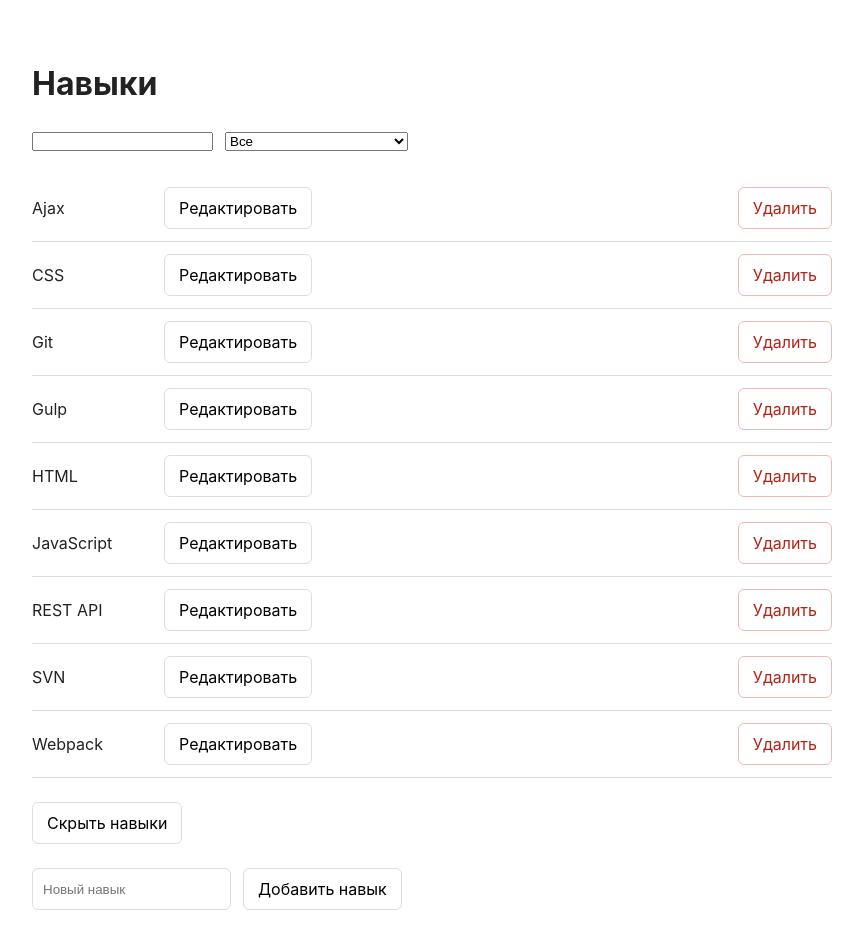
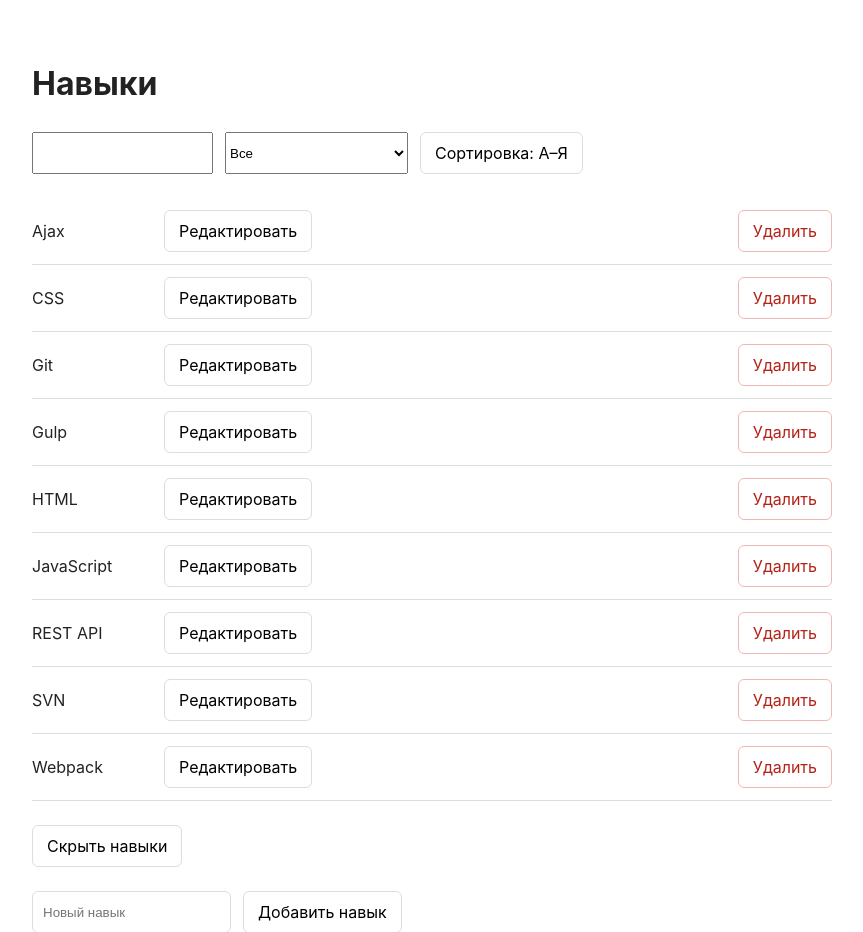
Before and after one commit to vol-ol-vl/personal-portfolio, a React (Vite) app: page / in a window 1280 px wide. Shown: the part 800-1732 px from the top of the page, without its empty margins (8-871 px from the left). Built offline with nearby package versions, Linux system fonts and the light colour scheme.

Commit message:
feat: add skill sorting

```diff
--- a/src/components/sections/Skills/SkillFilters.tsx
+++ b/src/components/sections/Skills/SkillFilters.tsx
@@ -1,19 +1,27 @@
 import type { ChangeEvent } from "react";
-import type { SkillFilter } from "../../../types/skill";
+import type { SkillFilter, SortOrder} from "../../../types/skill";
 
 type SkillFiltersProps = {
     search: string;
     category: SkillFilter;
+    sortOrder: SortOrder;
     onSearchChange: (event: ChangeEvent<HTMLInputElement>) => void;
     onCategoryChange: (event: ChangeEvent<HTMLSelectElement>) => void;
-}
-
+    onSortOrderChange: () => void;
+};
 const SkillFilters = ({
         search,
         category,
+        sortOrder,
         onSearchChange,
-        onCategoryChange
+        onCategoryChange,
+        onSortOrderChange,
     }: SkillFiltersProps) => {
+        const sortButtonText =
+            sortOrder === "asc"
+                ? "Сортировка: А–Я"
+                : "Сортировка: Я–А";
+
         return (
             <div className="skills__filters">
                 <input
@@ -28,6 +36,11 @@
                     <option value='language'>Языки программирования</option>
                     <option value='other'>Другие</option>
                 </select>
+                <button
+                    className="skills__sort-button"
+                    onClick={onSortOrderChange}>
+                        {sortButtonText}
+                </button>
             </div>
         );
 };
--- a/src/components/sections/Skills/Skills.css
+++ b/src/components/sections/Skills/Skills.css
@@ -71,7 +71,8 @@
 .skills__delete-button,
 .skills__toggle,
 .skills__add-button,
-.skills__save-button {
+.skills__save-button,
+.skills__sort-button {
   padding: 8px 14px;
   border: 1px solid var(--color-border);
   border-radius: 6px;
@@ -83,7 +84,8 @@
 .skills__delete-button:hover,
 .skills__toggle:hover,
 .skills__add-button:hover,
-.skills__save-button:hover {
+.skills__save-button:hover,
+.skills__sort-button:hover {
   background-color: #f5f5f5;
 }
 
--- a/src/components/sections/Skills/Skills.tsx
+++ b/src/components/sections/Skills/Skills.tsx
@@ -1,6 +1,6 @@
 import { useState, type ChangeEvent } from "react";
 
-import type { Skill, SkillFilter } from "../../../types/skill";
+import type { Skill, SkillFilter, SortOrder } from "../../../types/skill";
 import { normalizeText } from "../../../utils/text";
 
 import SkillItem from "./SkillItem";
@@ -26,6 +26,7 @@
     const [isVisible, setIsVisible] = useState(true);
     const [search, setSearch] = useState('');
     const [category, setCategory] = useState<SkillFilter>('all');
+    const [sortOrder, setSortOrder] = useState<SortOrder>("asc");
 
     const normalizedSearch = normalizeText(search);
     const filteredSkills = skills.filter(skill => {
@@ -33,7 +34,14 @@
         const matchesCategory = category === 'all' || skill.category === category;
         return matchesSearch && matchesCategory;
     });
-    const sortedByNameSkills = [...filteredSkills].sort((skillA, skillB) => normalizeText(skillA.name).localeCompare(normalizeText(skillB.name)));
+    const sortedByNameSkills = [...filteredSkills].sort((skillA, skillB) => {
+        const comparison = normalizeText(skillA.name).localeCompare(normalizeText(skillB.name));
+
+        return sortOrder === 'asc'
+            ? comparison
+            : -comparison;
+        }
+    );
 
     const buttonText = isVisible ? 'Скрыть навыки' : 'Показать навыки';
 
@@ -57,6 +65,7 @@
     const handleCategoryChange = (event: ChangeEvent<HTMLSelectElement>) => {
         setCategory(event.currentTarget.value as SkillFilter);
     };
+
     const handleUpdateSkill = (
         skillId: number,
         skillName: string
@@ -78,6 +87,14 @@
         return true;
     };
 
+    const handleSortOrderChange = () => {
+        setSortOrder(previousSortOrder =>
+            previousSortOrder === 'asc'
+                ? 'desc'
+                : 'asc'
+        );
+    };
+
     return (
         <section className="skills">
             <div className="container">
@@ -86,8 +103,10 @@
                 <SkillFilters
                     search={search}
                     category={category}
+                    sortOrder={sortOrder}
                     onSearchChange={handleSearchChange}
                     onCategoryChange={handleCategoryChange}
+                    onSortOrderChange={handleSortOrderChange}
                 />
 
                 { isVisible && (
--- a/src/types/skill.ts
+++ b/src/types/skill.ts
@@ -1,4 +1,5 @@
 export type SkillCategory = 'language' | 'other';
+export type SortOrder = 'asc' | 'desc';
 
 export type SkillFilter = 'all' | SkillCategory;
 
```
